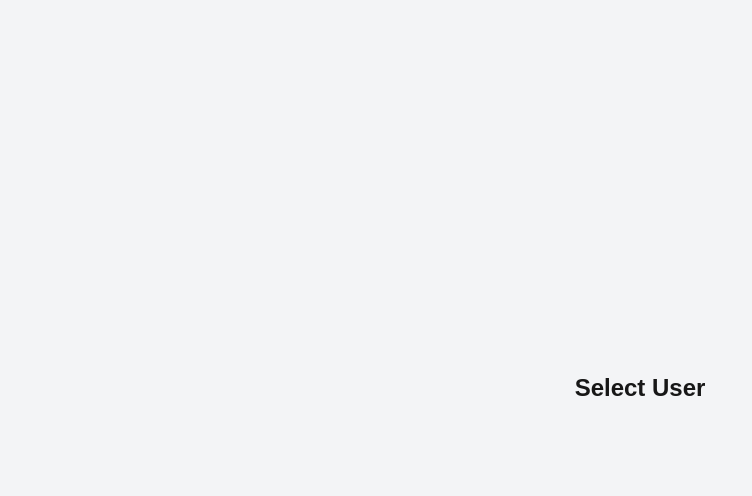
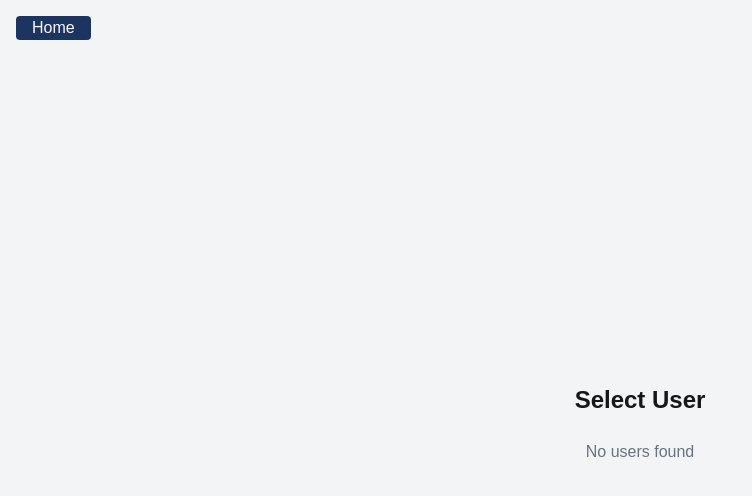
Before and after one commit to CS-396-Web-Dev/final-project-linda, a Next.js app in the folder tamagotchi-linda/: page /loginPage in a window 1280 px wide. Shown: the top 496 px of the page, without its empty margins (0-752 px from the left). Built offline with nearby package versions, Linux system fonts and the light colour scheme.

Commit message:
UserCards - delete button added

```diff
--- a/tamagotchi-linda/src/Components/UserCard.jsx
+++ b/tamagotchi-linda/src/Components/UserCard.jsx
@@ -2,19 +2,30 @@
 import React from "react";
 import { useRouter } from "next/navigation";
 
-const UserCard = ({ user }) => {
+const UserCard = ({ user, onDelete }) => {
   const router = useRouter();
 
   const handleCardClick = () => {
     router.push('/');
   };
 
+  const handleDelete = (e) => {
+    e.stopPropagation();
+    onDelete(user.id);
+  };
+
   return (
     <div
-      className="bg-white border rounded-lg p-4 shadow cursor-pointer hover:shadow-md transition-shadow"
+      className="bg-white border rounded-lg p-4 shadow cursor-pointer hover:shadow-md transition-shadow relative"
       onClick={handleCardClick}
     >
       <h2 className="text-xl font-bold text-center">{user.name}</h2>
+      <button
+        onClick={handleDelete}
+        className="absolute right-2 top-1/2 -translate-y-1/2 bg-periwinkle hover:bg-hoverperiwinkle text-white rounded p-1"
+        aria-label="Delete user"
+      > delete
+      </button>
     </div>
   );
 };
--- a/tamagotchi-linda/src/app/createAccount/page.js
+++ b/tamagotchi-linda/src/app/createAccount/page.js
@@ -38,7 +38,7 @@ export default function CreateAccount() {
           </div>
           <button
             type="submit"
-            className="w-full bg-blue-500 text-white rounded-md py-2 hover:bg-blue-600"
+            className="w-full bg-lightblue text-white rounded-md py-2 px-2 hover:scale-110"
           >
             Done
           </button>
--- a/tamagotchi-linda/src/app/loginPage/page.js
+++ b/tamagotchi-linda/src/app/loginPage/page.js
@@ -1,17 +1,66 @@
 "use client"
-import React from 'react';
+import React, { useState, useEffect } from 'react';
 import UserCard from '@/components/UserCard';
+import { useRouter } from 'next/navigation';
 
 export default function Login() {
-  const users = JSON.parse(localStorage.getItem('users') || '[]');
+  const router = useRouter();
+  const [users, setUsers] = useState([]);
+  const [isLoading, setIsLoading] = useState(true);
+
+  useEffect(() => {
+    const storedUsers = JSON.parse(localStorage.getItem('users') || '[]');
+    setUsers(storedUsers);
+    setIsLoading(false);
+  }, []);
+
+  const handleDeleteUser = (userId) => {
+    const updatedUsers = users.filter(user => user.id !== userId);
+    localStorage.setItem('users', JSON.stringify(updatedUsers));
+    setUsers(updatedUsers);
+  };
+
+  if (isLoading) {
+    return (
+      <div className="min-h-screen bg-gray-100">
+        <div className="p-4">
+          <button
+            className="h-8 w-8 text-gray-600 hover:text-gray-800 cursor-pointer"
+            onClick={() => router.push('/')}
+          >home
+          </button>
+        </div>
+        <div className="flex flex-col items-center justify-center min-h-[calc(100vh-4rem)]">
+          <div className="text-xl">Loading...</div>
+        </div>
+      </div>
+    );
+  }
 
   return (
-    <div className="flex flex-col items-center justify-center min-h-screen bg-gray-100">
-      <h1 className="text-2xl font-bold mb-6">Select User</h1>
-      <div className="space-y-4 w-96">
-        {users.map((user) => (
-          <UserCard key={user.id} user={user} />
-        ))}
+    <div className="min-h-screen bg-gray-100">
+      <div className="p-4">
+        <button
+          className="h-100 w-200 bg-darkblue text-white hover:scale-110 cursor-pointer px-4 rounded"
+          onClick={() => router.push('/')}
+        > Home
+        </button>
+      </div>
+      <div className="flex flex-col items-center justify-center min-h-[calc(100vh-4rem)]">
+        <h1 className="text-2xl font-bold mb-6">Select User</h1>
+        <div className="space-y-4 w-96">
+          {users.length === 0 ? (
+            <div className="text-center text-gray-500">No users found</div>
+          ) : (
+            users.map((user) => (
+              <UserCard
+                key={user.id}
+                user={user}
+                onDelete={handleDeleteUser}
+              />
+            ))
+          )}
+        </div>
       </div>
     </div>
   );
```
